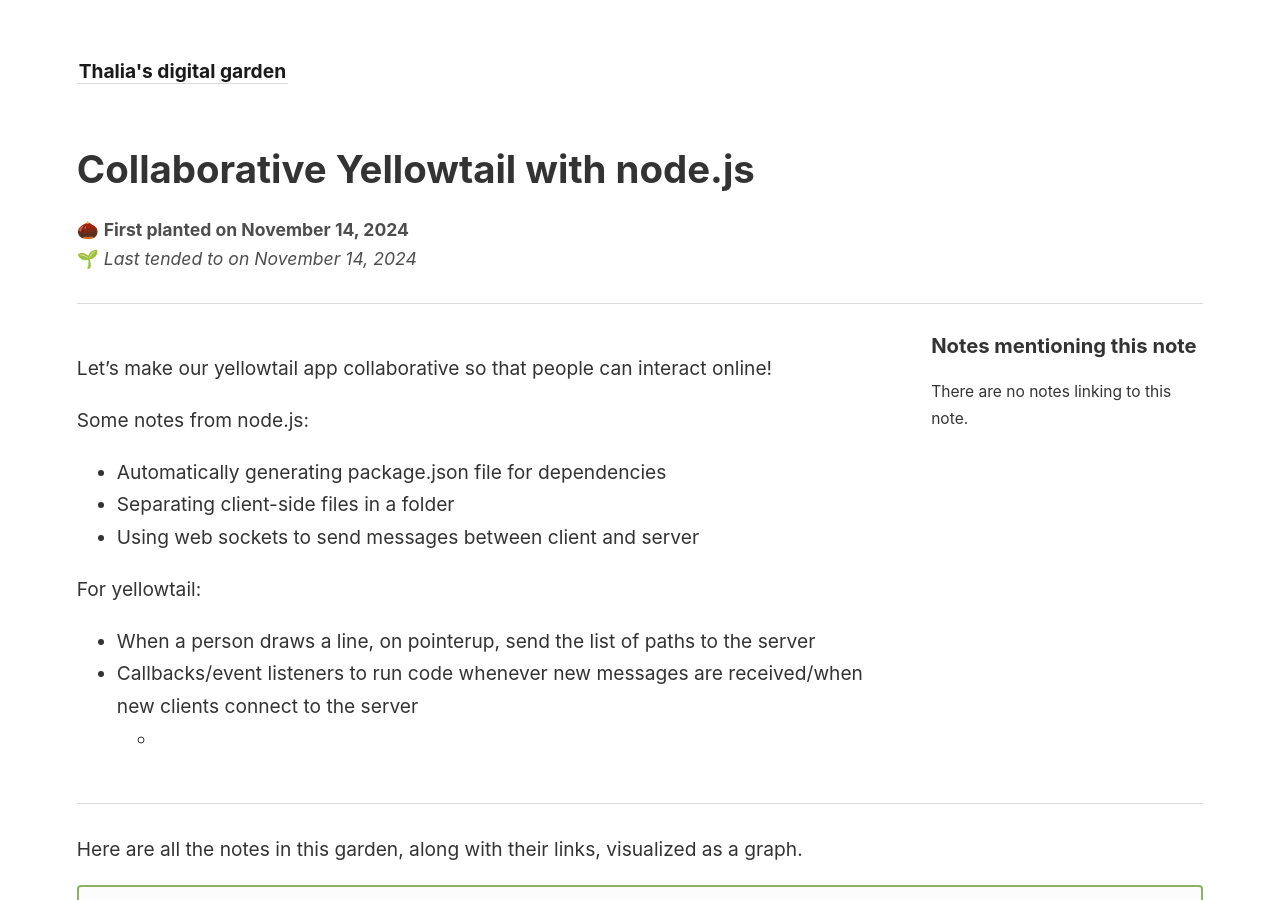
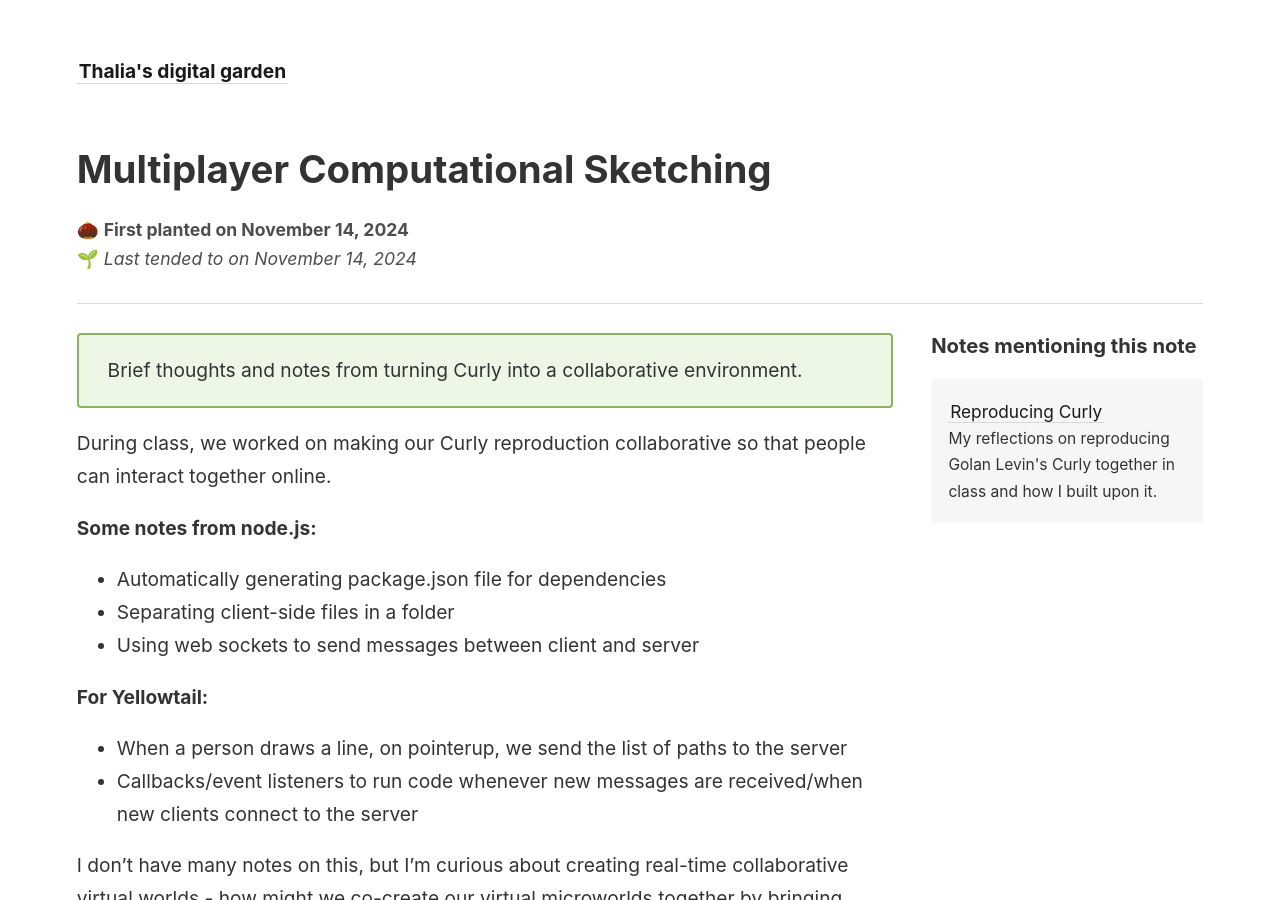
Before and after one commit to thaliagodbout/digital-media-journal, a Jekyll site: the page built from _notes/digm-journal/nodejs.md, in a window 1280 px wide and 900 px high. Built offline with Jekyll 4.4.1, drawn with Linux system fonts in a browser that asks for light colours; some of the changed text lies outside the part shown.

Commit message:
Added more notes, added research paper process note

```diff
--- a/_notes/digm-journal/nodejs.md
+++ b/_notes/digm-journal/nodejs.md
@@ -1,17 +1,22 @@
 ---
-title: Collaborative Yellowtail with node.js
+title: Multiplayer Computational Sketching
 created: 2024-11-14
 last_modified_at: 2024-11-14
 ---
 
-Let's make our yellowtail app collaborative so that people can interact online!
+<div class="overview">
+Brief thoughts and notes from turning Curly into a collaborative environment.
+</div>
 
-Some notes from node.js:
+During class, we worked on making our Curly reproduction collaborative so that people can interact together online.
+
+**Some notes from node.js:**
 - Automatically generating package.json file for dependencies
 - Separating client-side files in a folder
 - Using web sockets to send messages between client and server
 
-For yellowtail:
-- When a person draws a line, on pointerup, send the list of paths to the server
+**For Yellowtail:**
+- When a person draws a line, on pointerup, we send the list of paths to the server
 - Callbacks/event listeners to run code whenever new messages are received/when new clients connect to the server
-	-
+
+I don't have many notes on this, but I'm curious about creating real-time collaborative virtual worlds - how might we co-create our virtual microworlds together by bringing collaboration into them?
```
Also changed, not shown: _notes/digm-journal/computational-sketching.md (+1 -1 lines), _notes/digm-journal/digm5010-paper.md (added, +34 -0 lines), _notes/digm-journal/reproducing-curly.md (+3 -1 lines), _notes/digm-journal/what-is-research.md (added, +54 -0 lines), _notes/digm-journal/what-makes-something-interesting.md (+10 -1 lines), assets/fermentation.JPG (added), assets/keywords.JPG (added), assets/mrpideas.JPG (added), assets/notebook.gif (added), assets/paperstructure.JPG (added), 1 other file.
